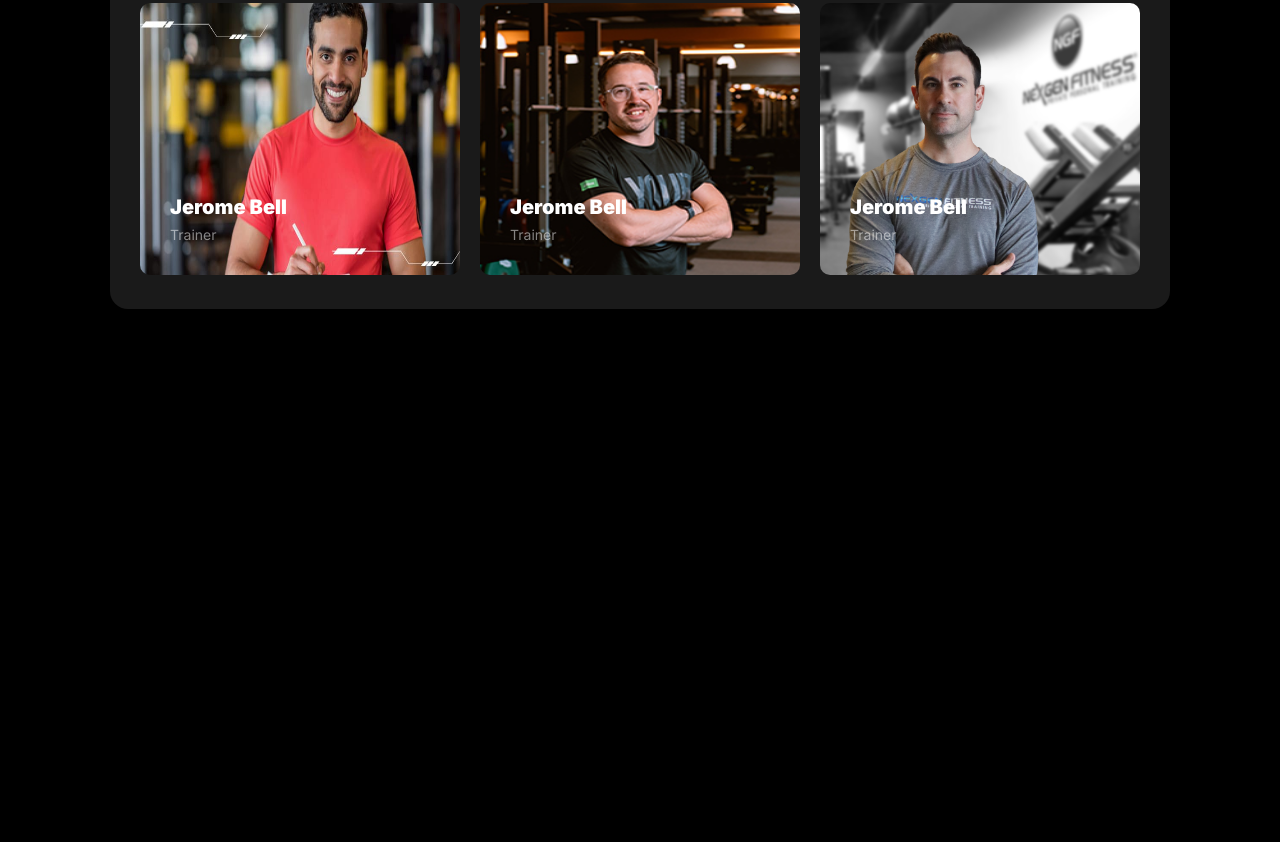
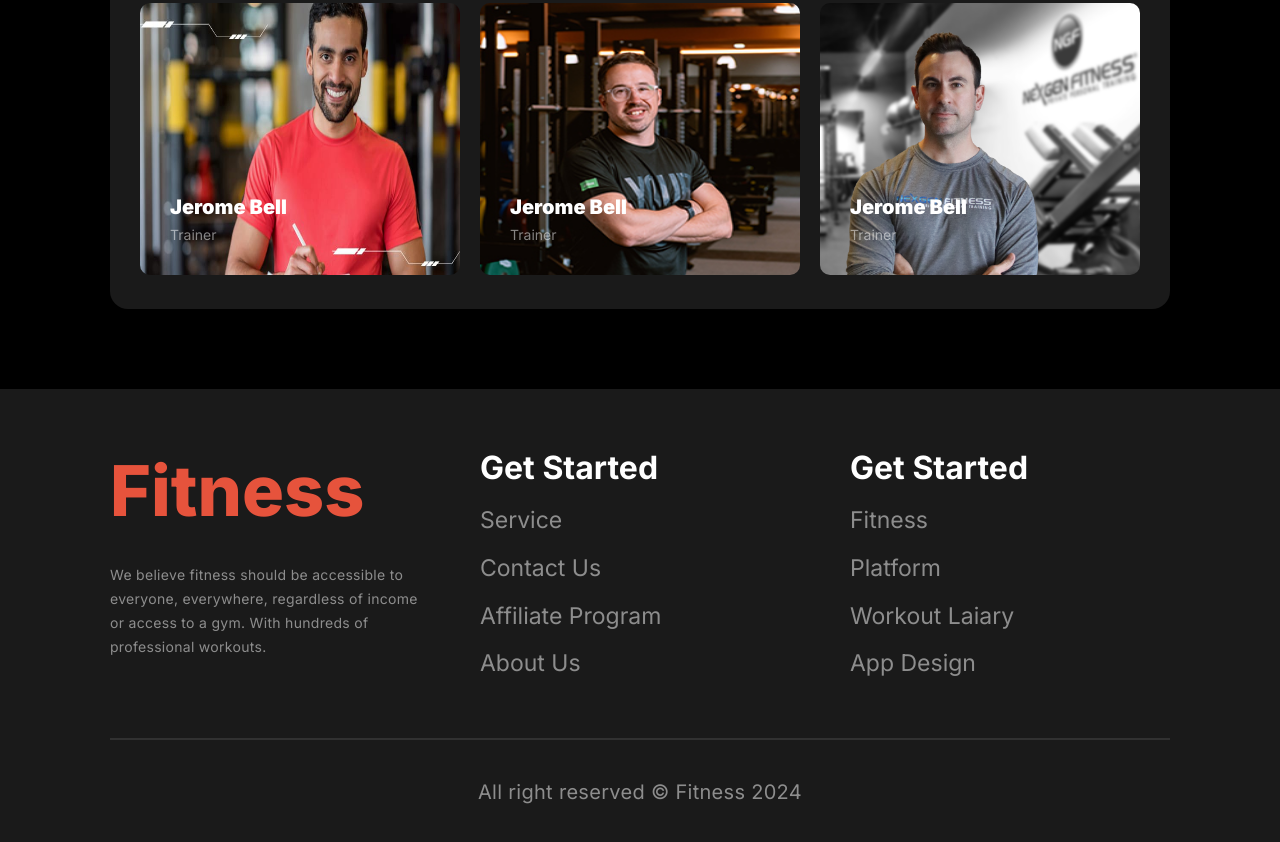
Before and after one commit to fabrazzak/Body-fitness, a plain HTML site: page index.html in a window 1280 px wide. Shown: the part 3701-4543 px from the top of the page. Before the commit the page ends 4010 px from the top, so only its background shows below. Drawn offline with Linux system fonts and the light colour scheme.

Commit message:
Footer section complete

```diff
--- a/index.html
+++ b/index.html
@@ -281,6 +281,47 @@
 
     </Main>
     <footer>
+
+        <section class="footer-section section">
+            <div>
+                <h2 >
+                    Fitness
+                </h2>
+                <p>We believe fitness should be accessible to everyone, everywhere, regardless of income or access to a gym. With hundreds
+                of professional workouts.</p>
+            </div>
+            <div>
+                <h3 >
+                    Get Started
+                </h3>
+                <ul>
+                    <li><a href="#">Service</a></li>
+                    <li><a href="#">Contact Us</a></li>
+                    <li><a href="#">Affiliate Program</a></li>
+                    <li><a href="#">About Us</a></li>
+                </ul>
+            </div>
+            <div>
+                <h3 >
+                    Get Started
+                </h3>
+                <ul>
+                    <li><a href="#">Fitness</a></li>
+                    <li><a href="#">Platform</a></li>
+                    <li><a href="#">Workout Laiary</a></li>
+                    <li><a href="#">App Design</a></li>
+                </ul>
+            </div>
+
+
+
+
+        </section>
+        <section class="footer-bottom section">
+
+            <p> All right reserved  &copy; Fitness 2024</p>
+
+        </section>
     </footer>
 </body>
 </html>
--- a/style.css
+++ b/style.css
@@ -553,3 +553,84 @@ color: rgba(255, 255, 255, 0.5);
     left: 30px;
     bottom: 35px;
 }
+
+
+/* footer section css
+ */
+
+ footer{
+    background: rgba(255, 255, 255, 0.1);
+    margin-top: 80px;
+    padding: 60px 0px 40px 0px;
+ }
+ .footer-section{
+    display: grid;
+    grid-template-columns: repeat(3, 1fr);
+    grid-gap: 50px;
+ }
+ .footer-section h2{
+    color: rgb(230, 83, 60);
+        font-family: Inter;
+        font-size: 70px;
+        font-weight: 800;
+        line-height: 120%;
+        letter-spacing: 0%;
+        text-align: left;
+ }
+ .footer-section p{
+color: rgba(255, 255, 255, 0.5);
+    font-family: Inter;
+    font-size: 14px;
+    font-weight: 400;
+    line-height: 24px;
+    letter-spacing: 0.3px;
+    text-align: left;
+    margin-top: 30px;
+
+ }
+  .footer-section h3 {
+color: rgb(255, 255, 255);
+font-family: Inter;
+font-size: 32px;
+font-weight: 700;
+line-height: 120%;
+letter-spacing: 0%;
+text-align: left;
+  }
+
+  .footer-section ul li   {
+    list-style: none;
+    margin-top: 20px;
+
+
+
+  } .footer-section ul li a {
+    color: rgba(255, 255, 255, 0.5);
+        font-family: Inter;
+        font-size: 23px;
+        font-weight: 400;
+        line-height: 120%;
+        letter-spacing: 0%;
+        text-align: left;
+        text-decoration: none;
+
+  }
+
+
+  .footer-bottom{
+    margin-top: 60px;
+    border-top: 2px solid rgba(255, 255, 255, 0.1);
+  }
+
+  .footer-bottom p{
+text-align: center;
+color: rgba(255, 255, 255, 0.5);
+    font-family: Inter;
+    font-size: 20px;
+    font-weight: 400;
+    line-height: 24px;
+    letter-spacing: 0.3px;
+    margin-top: 40px;
+
+
+}
```
